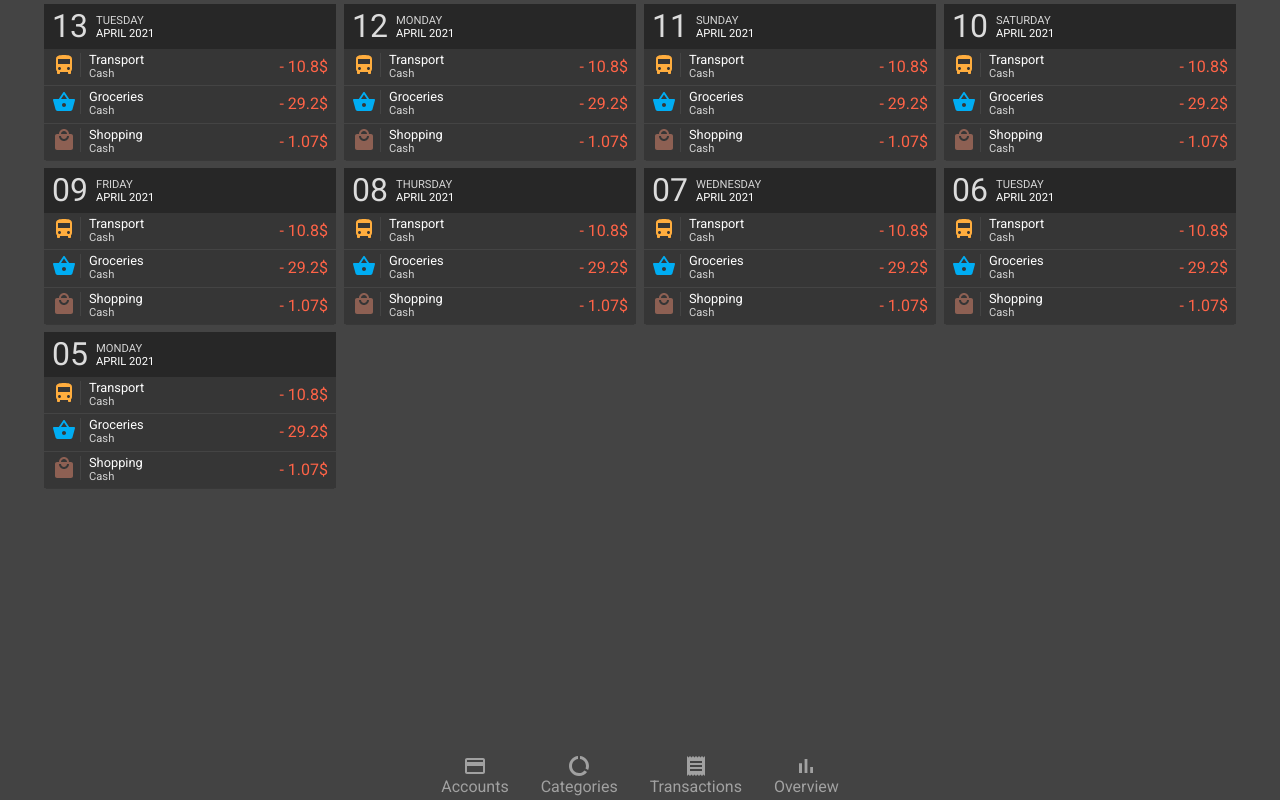
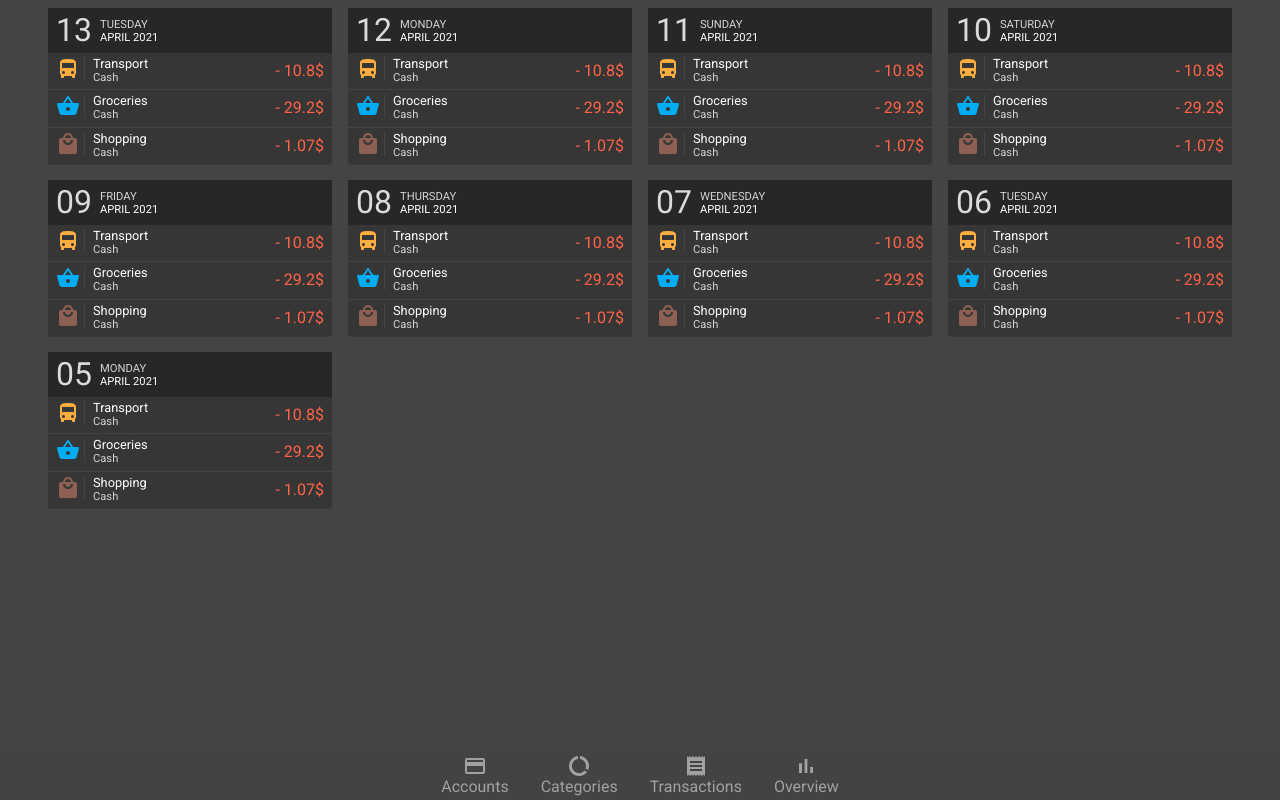
Before and after one commit to async-devil/react-updated, a React (Create React App) app: page / in a window 1280 px wide. Built offline with nearby package versions, Linux system fonts and the light colour scheme.

Commit message:
feat: added hover effects

```diff
--- a/src/components/ExpenseItem/styled-components.styled.ts
+++ b/src/components/ExpenseItem/styled-components.styled.ts
@@ -41,6 +41,8 @@ export const DateValue = styled.span<{ textDay?: boolean }>`
 // Expense Item part
 
 export const ExpenseItemArticle = styled.div`
+	cursor: pointer;
+
 	color: white;
 	border-bottom: 0.08rem solid #444444;
 `;
@@ -51,6 +53,10 @@ export const ExpenseItemDescription = styled.div`
 
 	background-color: #363636;
 	padding: 0.25rem 0.5rem;
+
+	&:hover {
+		background-color: #2e2e2e;
+	}
 `;
 
 export const ExpenseInfo = styled.div`
@@ -93,4 +99,22 @@ export const ExpenseGroupArticle = styled.article`
 		border: none;
 		box-shadow: 0 2px 1px -2px black;
 	}
+
+	&:hover {
+		box-shadow: 0 25px 50px -12px rgba(0, 0, 0, 0.25);
+	}
+
+	@media (min-width: 768px) {
+		margin: 0.25rem;
+		&:hover {
+			transform: scale(1.02);
+		}
+	}
+
+	@media (min-width: 1200px) {
+		&:hover {
+			transform: scale(1.1);
+			box-shadow: 0 70px 70px -12px rgba(0, 0, 0, 0.25);
+		}
+	}
 `;
```
